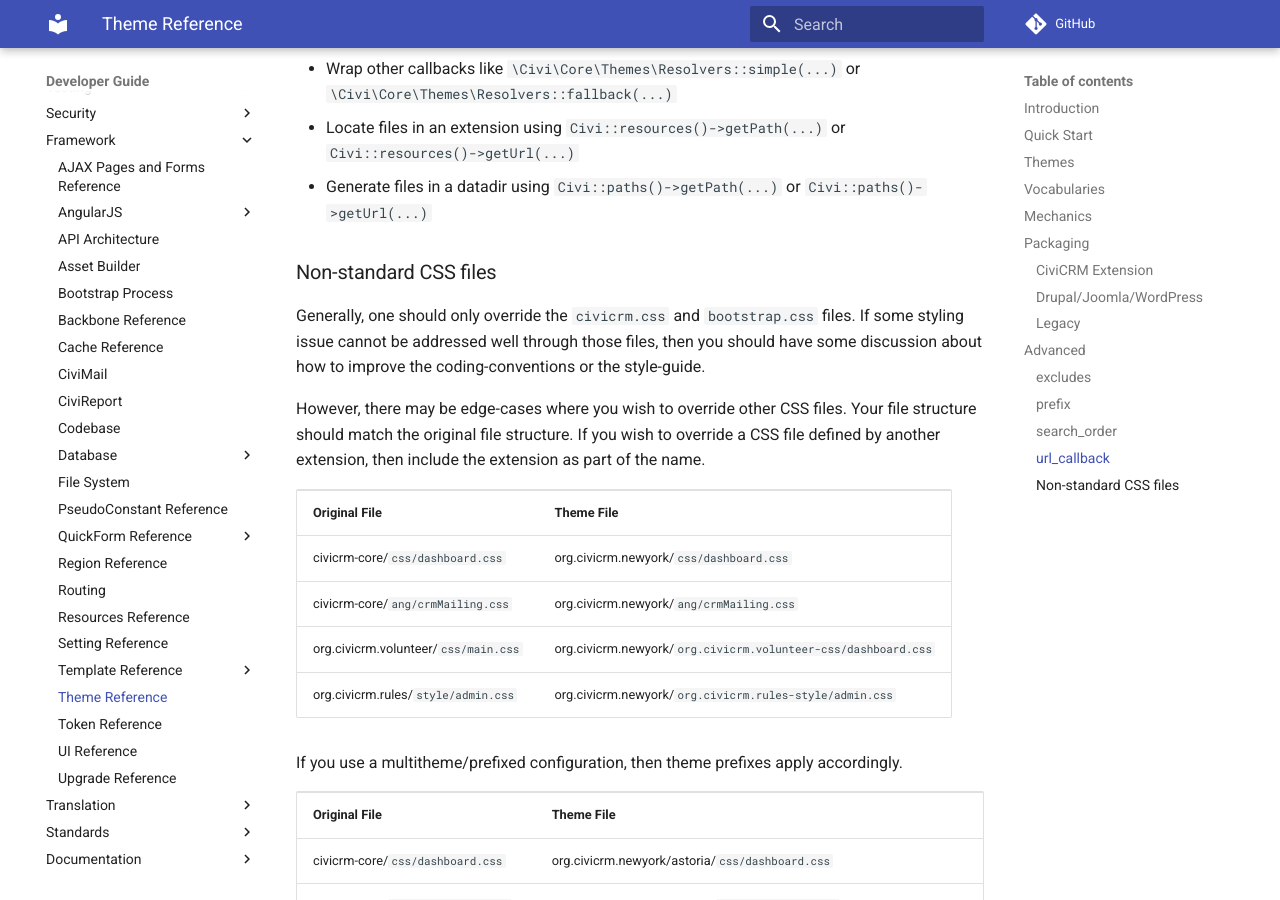
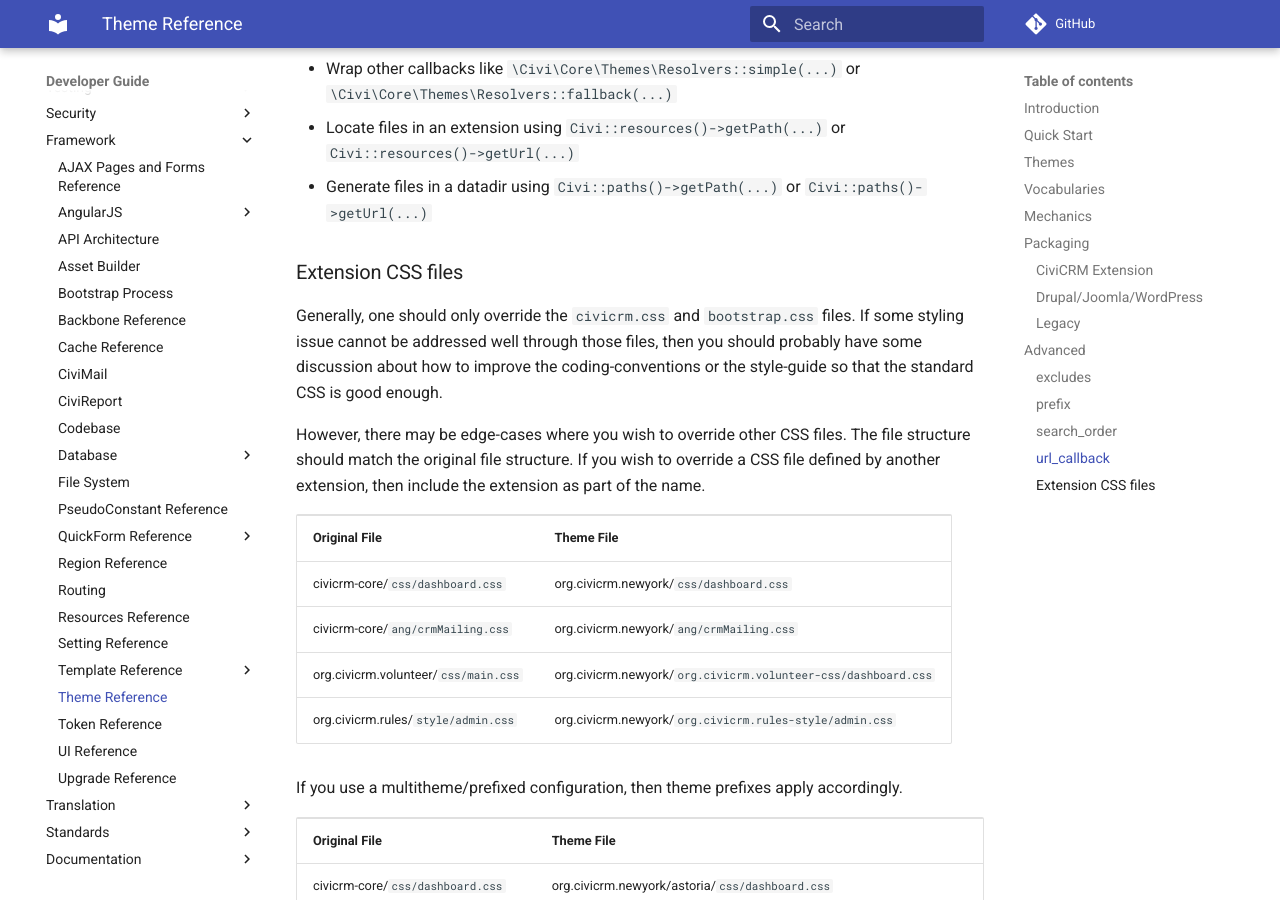
Before and after one commit to civicrm/civicrm-dev-docs, an MkDocs documentation site: the page built from docs/framework/theme.md, in a window 1280 px wide and 900 px high, scrolled down 9299 px. Built offline with MkDocs 1.6.1 and Material for MkDocs 9.7.7, drawn with Linux system fonts in a browser that asks for light colours; comment, search, counter and statistics services are not loaded; old or Windows-style settings are respelled for this version of MkDocs.

Commit message:
theme.md - Tweak heading of last section

```diff
--- a/docs/framework/theme.md
+++ b/docs/framework/theme.md
@@ -422,15 +422,15 @@ The logic in `_newyork_css_url()` is fairly open-ended. A few tricks that may be
  * Locate files in an extension using `Civi::resources()->getPath(...)` or `Civi::resources()->getUrl(...)`
  * Generate files in a datadir using `Civi::paths()->getPath(...)` or `Civi::paths()->getUrl(...)`
 
-### Non-standard CSS files
+### Extension CSS files
 
 Generally, one should only override the `civicrm.css` and `bootstrap.css`
 files.  If some styling issue cannot be addressed well through those files,
-then you should have some discussion about how to improve the coding-conventions
-or the style-guide.
+then you should probably have some discussion about how to improve the coding-conventions
+or the style-guide so that the standard CSS is good enough.
 
 However, there may be edge-cases where you wish to override other CSS files.
-Your file structure should match the original file structure.  If you wish
+The file structure should match the original file structure.  If you wish
 to override a CSS file defined by another extension, then include the
 extension as part of the name.
 
```
